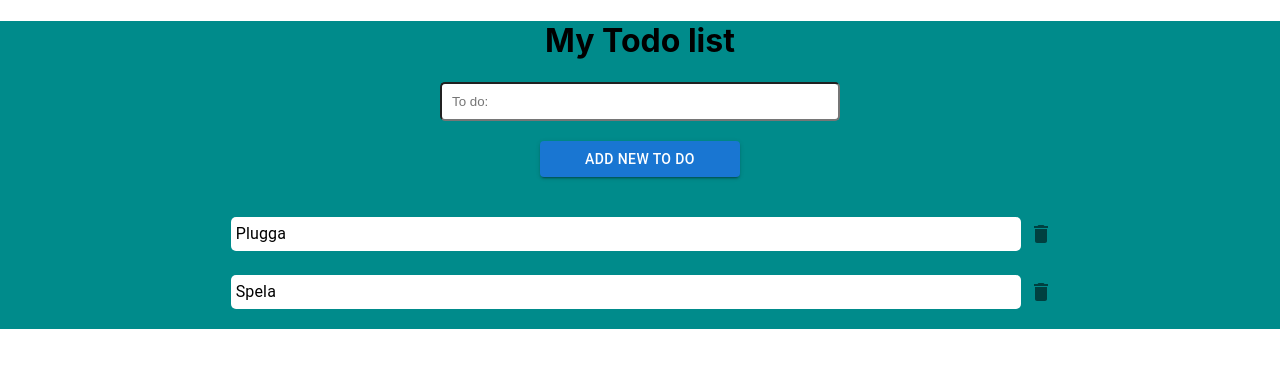
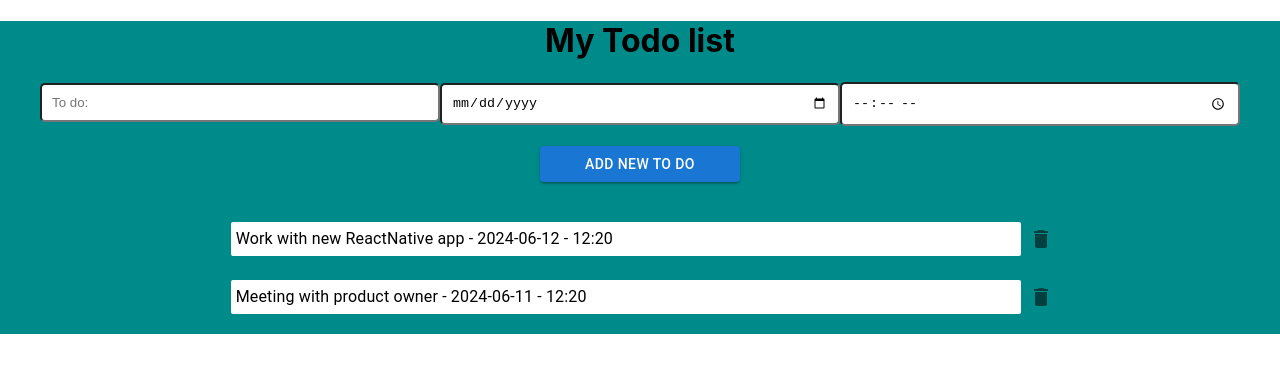
Before and after one commit to samaarahmed/Todolist, a React (Create React App) app: page / in a window 1280 px wide. Shown: the top 372 px of the page. Built offline with nearby package versions, Linux system fonts and the light colour scheme.

Commit message:
Update with date and time

```diff
--- a/src/App.css
+++ b/src/App.css
@@ -1,6 +1,3 @@
-.App {
-  text-align: center;
-}
 
 .container {
   text-align: center;
@@ -11,7 +8,6 @@
 .input-container,
 .button-container {
   margin-bottom: 20px;
-  justify-content:center;
 }
 
 .input-field {
--- a/src/components/Todolist.tsx
+++ b/src/components/Todolist.tsx
@@ -9,19 +9,25 @@ import Grid from '@mui/material/Grid';
 
 
 
-const todoarr = [{id:1, title:"Plugga",status:false},{id:2, title:"Spela",status:false}];
+const todoarr = [{id:1, title:"Work with new ReactNative app",date:"2024-06-12",time:"12:20",status:false},{id:2, title:"Meeting with product owner",date:"2024-06-11",time:"12:20",status:false}];
 
 
 
 function Todolist(){
     const [todos,setTodo] = useState(todoarr)
-    const [text,setText] = useState({id:3,title:"",status:false})
+    const [text,setText] = useState({id:3, title:"", date:"", time:"", status:false})
+
+    const getTodayDate = () => {
+      const today = new Date();
+      const year = today.getFullYear();
+      const month = String(today.getMonth() + 1).padStart(2, '0');
+      const day = String(today.getDate()).padStart(2, '0');
+      return `${year}-${month}-${day}`;
+    };
 
     const  AddtoDo = ()=>{
-
         setTodo([...todos,text])
         console.log(todos)
-
 
     }
 
@@ -53,14 +59,28 @@ function Todolist(){
       placeholder="To do:"
       className="input-field"
     />
+        <input
+      type="date"
+      value={text.date}
+      onChange={(event) => setText({ ...text, date: event.target.value })}
+      className="input-field"
+      min={getTodayDate()}
+    />
+    <input
+      type="time"
+      value={text.time}
+      onChange={(event) => setText({ ...text, time: event.target.value })}
+      className="input-field"
+    />
+
   </div>
   <div className="button-container">
     <Button variant="contained" onClick={AddtoDo} className="add-button">
       Add new to do
     </Button>
   </div>
-  <Grid container justifyContent="center"  spacing={1}>
-    <Grid item  xs={10} md={8}>
+  <Grid container justifyContent="center" spacing={1}>
+    <Grid item xs={12} md={8}>
       <List>
         {todos.map((todo) => (
           <ListItem key={todo.id}>
@@ -68,8 +88,8 @@ function Todolist(){
               className={todo.status === true ? "addline" : "withoutline"}
               key={todo.id}
               onClick={() => overline(todo.id)}
-              primary={todo.title}
-              style={{ backgroundColor: "white", padding: 5, borderRadius: 5 }}
+              primary={`${todo.title} - ${todo.date} - ${todo.time}`}
+              style={{ backgroundColor: "white", padding: 5, borderRadius: 2, fontWeight: 'bold' }}
             />
             <IconButton edge="end" aria-label="delete" onClick={() => deleteTodo(todo.id)}>
               <DeleteIcon />
```
